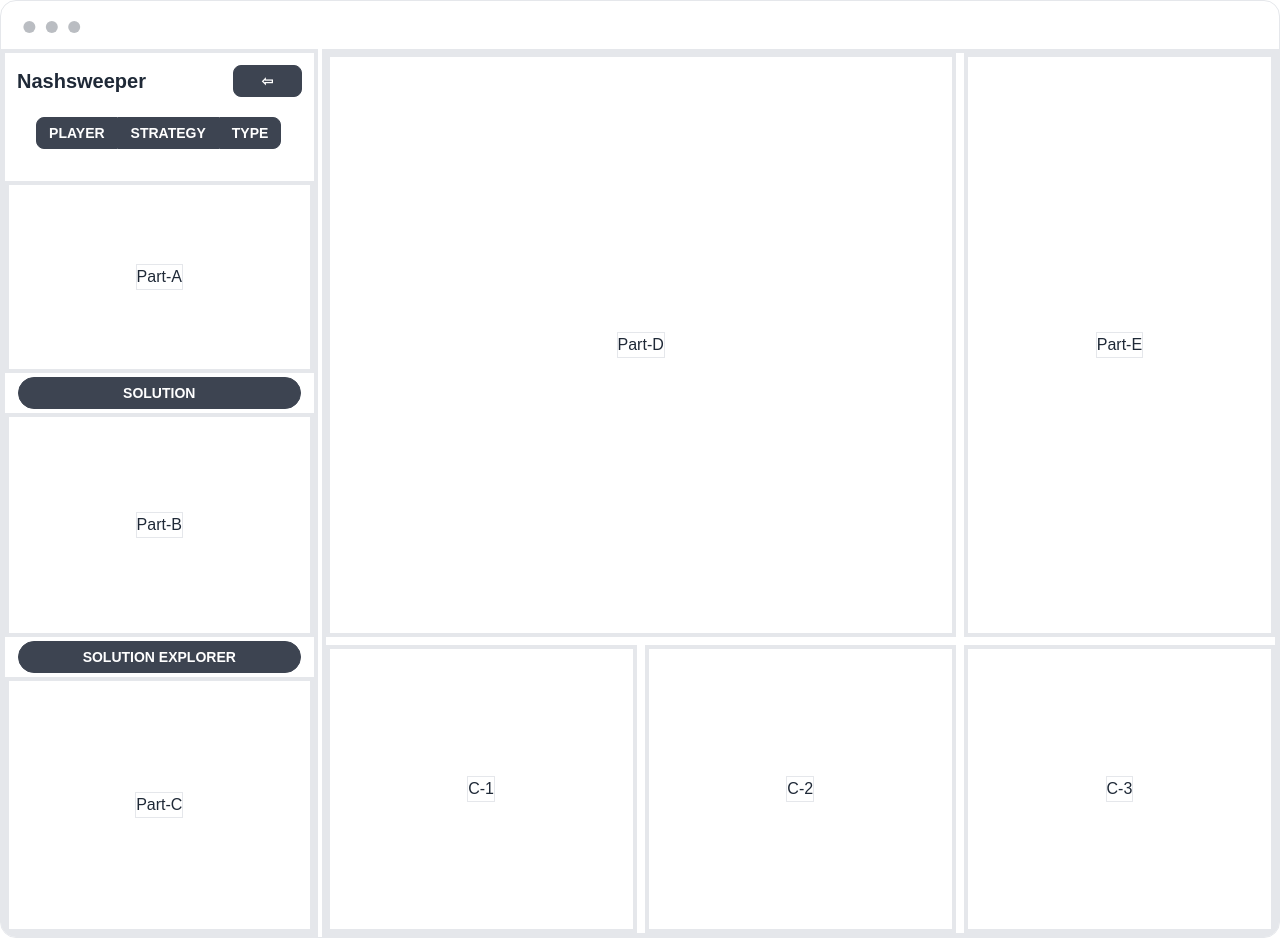
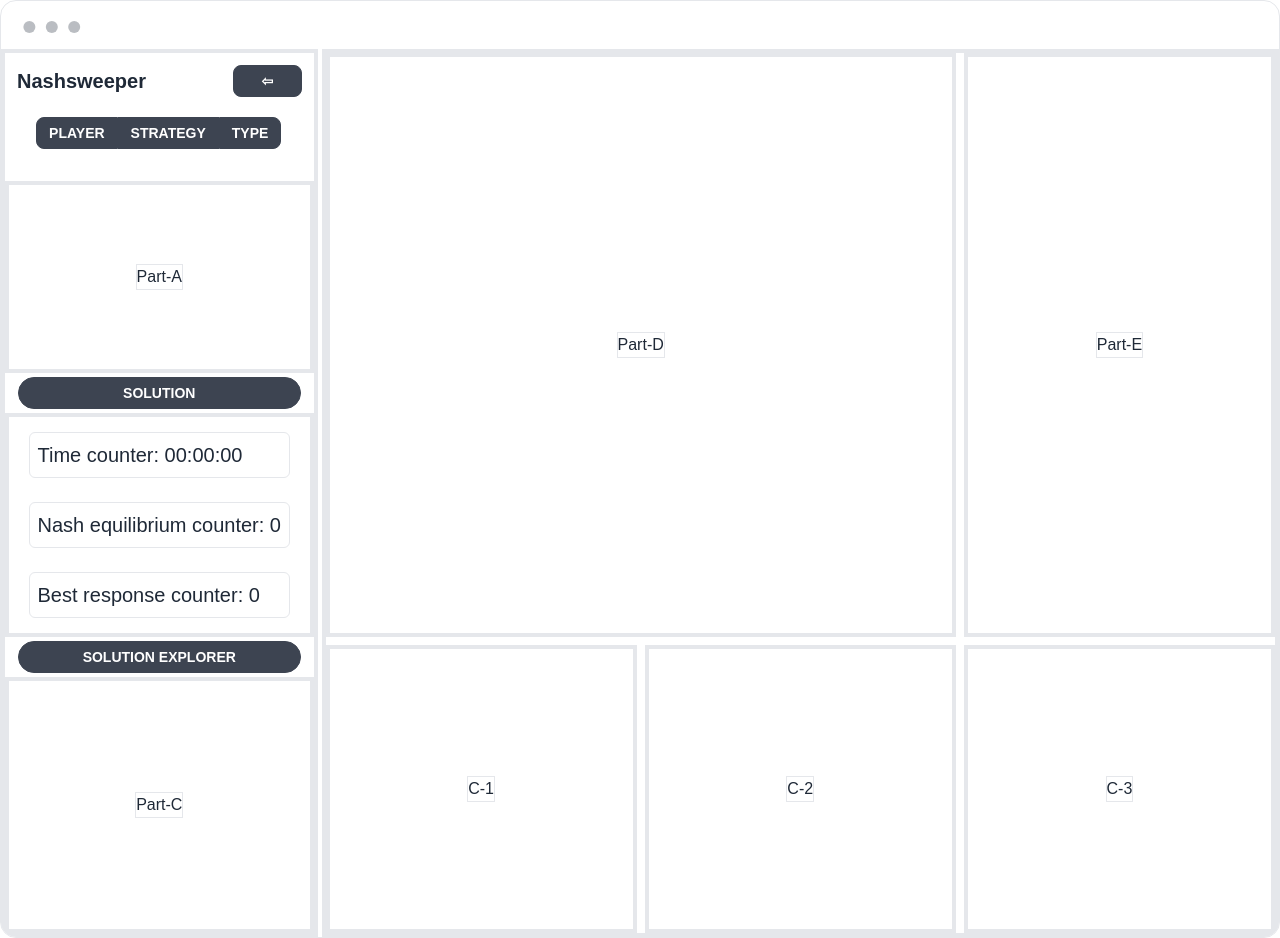
Before and after one commit to QianZeHao123/Nashsweeper, a Vue app: page / in a window 1280 px wide. Built offline with nearby package versions, Linux system fonts and the light colour scheme.

Commit message:
update PartB with ignore colorful div-com

```diff
--- a/src/components/PartB.vue
+++ b/src/components/PartB.vue
@@ -1,13 +1,27 @@
 <template>
     <div>
-        <h1 class="border">Part-B</h1>
+        <div class="grid grid-rows-3 gap-x-4 gap-y-6 ">
+            <div class="text-xl">
+                <!-- <div class="border rounded-md p-2 bg-yellow-300">Time counter: 00::00::30</div> -->
+                <TimeCounter />
+            </div>
+            <div class="text-xl">
+                <!-- <div class="border rounded-md p-2 bg-blue-500">Nash equilibrium counter: 0</div> -->
+                <div class="border rounded-md p-2">Nash equilibrium counter: 0</div>
+            </div>
+            <div class="text-xl">
+                <!-- <div class="border rounded-md p-2 bg-green-500">Best response counter: 0</div> -->
+                <div class="border rounded-md p-2">Best response counter: 0</div>
+            </div>
+        </div>
     </div>
 </template>
 
 <script>
+import TimeCounter from './PartB_COM/TimeCounter.vue'
 export default {
     name: "PartB",
-    components: {},
+    components: { TimeCounter },
     data() {
         return {}
     },
```
